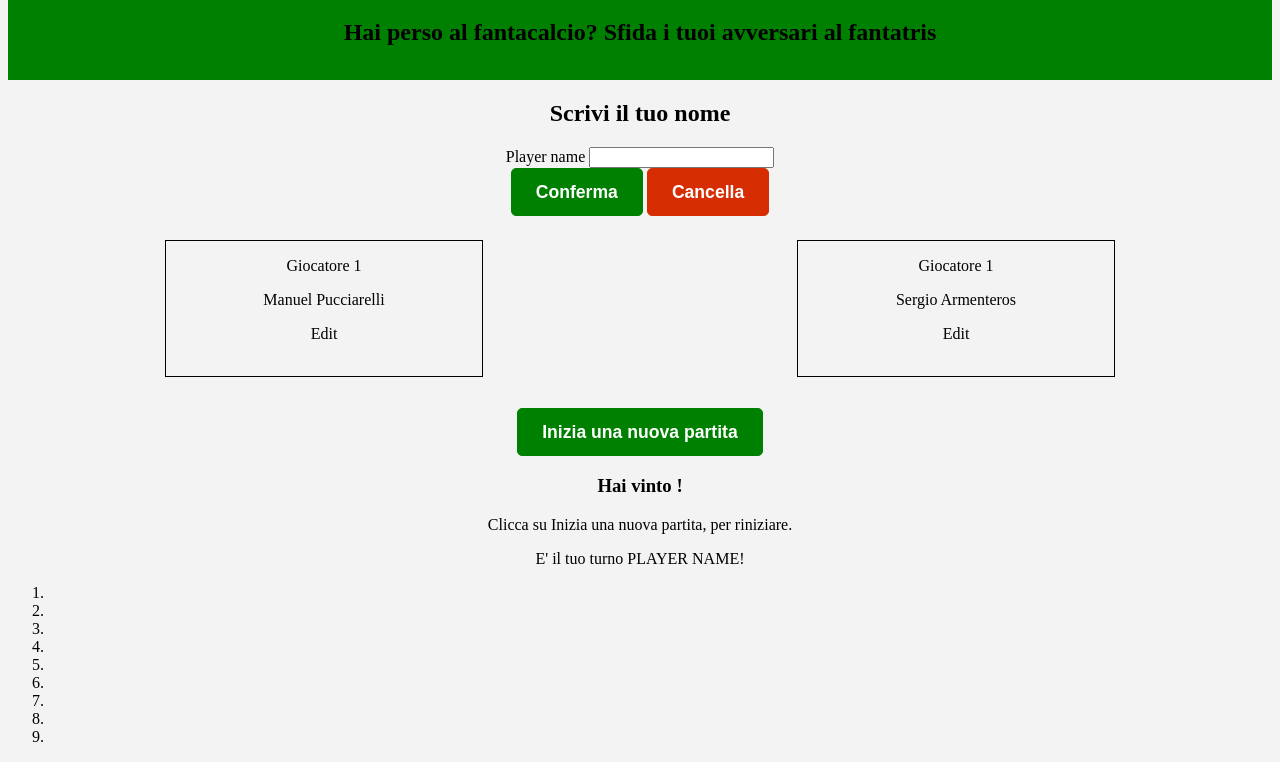
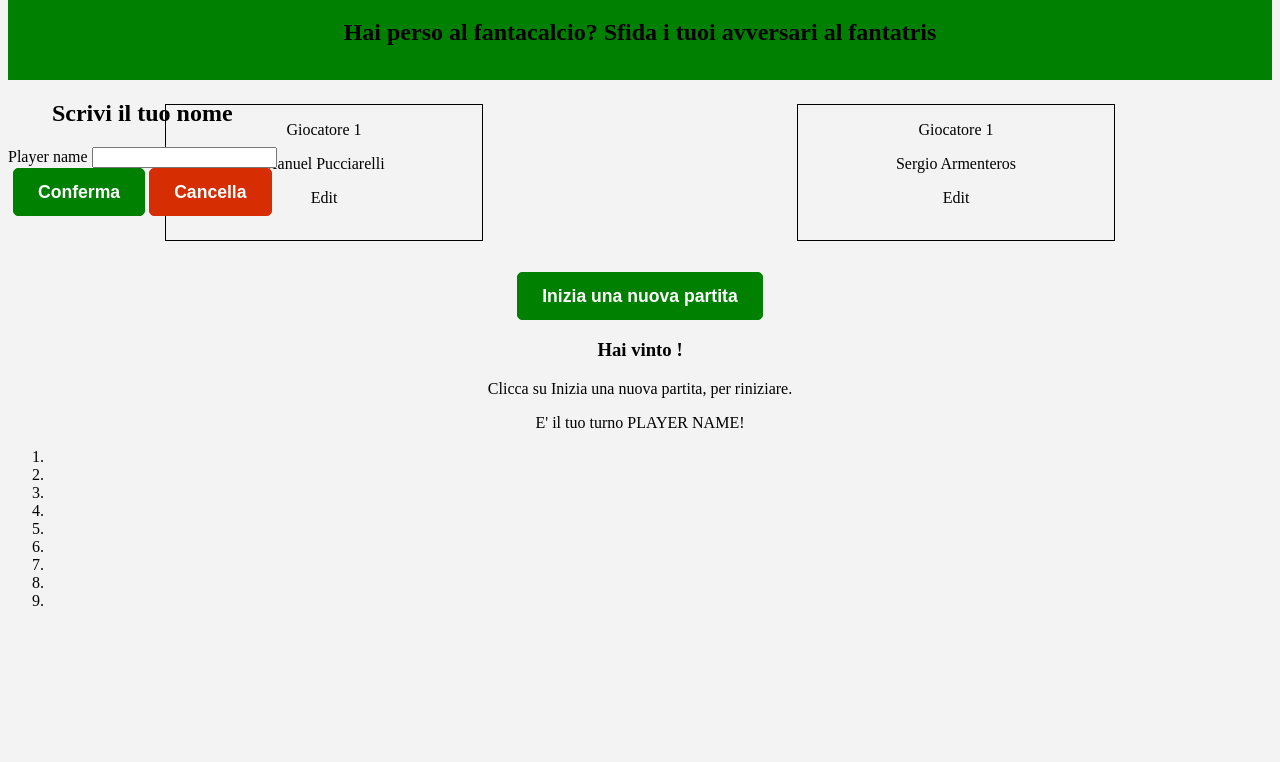
Before and after one commit to ggglni/fanta-tris, a plain HTML site: page indext.html in a window 1280 px wide. Shown: the part 101-863 px from the top of the page. After the commit the page ends 800 px from the top, so only its background shows below. Drawn offline with Linux system fonts and the light colour scheme.

Commit message:
adding overlay

```diff
--- a/indext.html
+++ b/indext.html
@@ -5,6 +5,7 @@
     <meta http-equiv="X-UA-Compatible" content="IE=edge">
     <meta name="viewport" content="width=device-width, initial-scale=1.0">
     <link href="style.css" rel='stylesheet'>
+    <link href="overlay.css" rel='stylesheet'>
     <script src='game.js'></script>
     <title>Fantatris</title>
 </head>
@@ -14,7 +15,7 @@
         <h2>Hai perso al fantacalcio? Sfida i tuoi avversari al fantatris</h2>
     </header>
     <body>
-        <aside>
+        <aside class="modal">
             <h2>Scrivi il tuo nome</h2>
             <form>
                 <div>
--- /dev/null
+++ b/overlay.css
@@ -0,0 +1,4 @@
+.modal{
+    position:fixed;
+
+}
```
